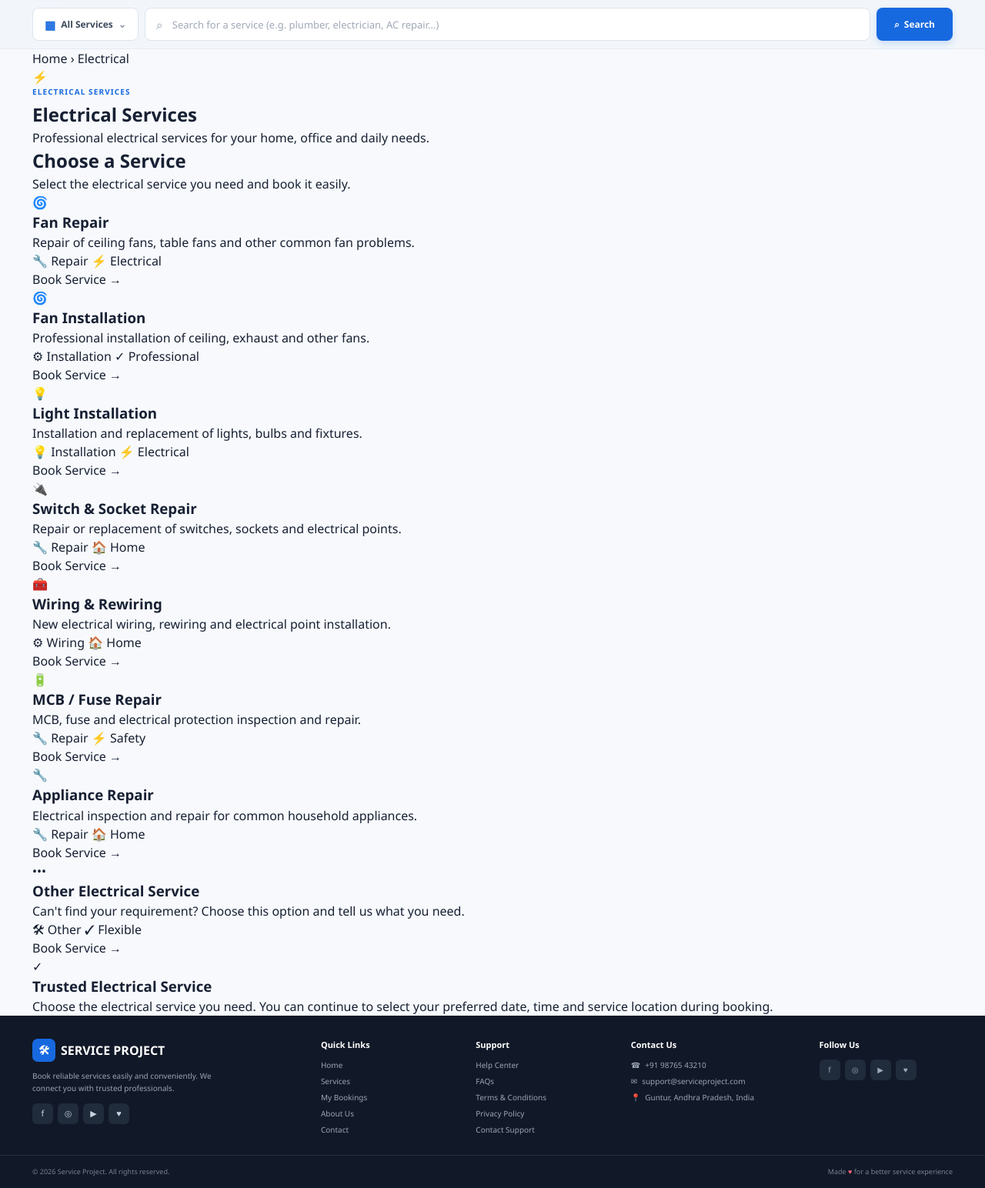
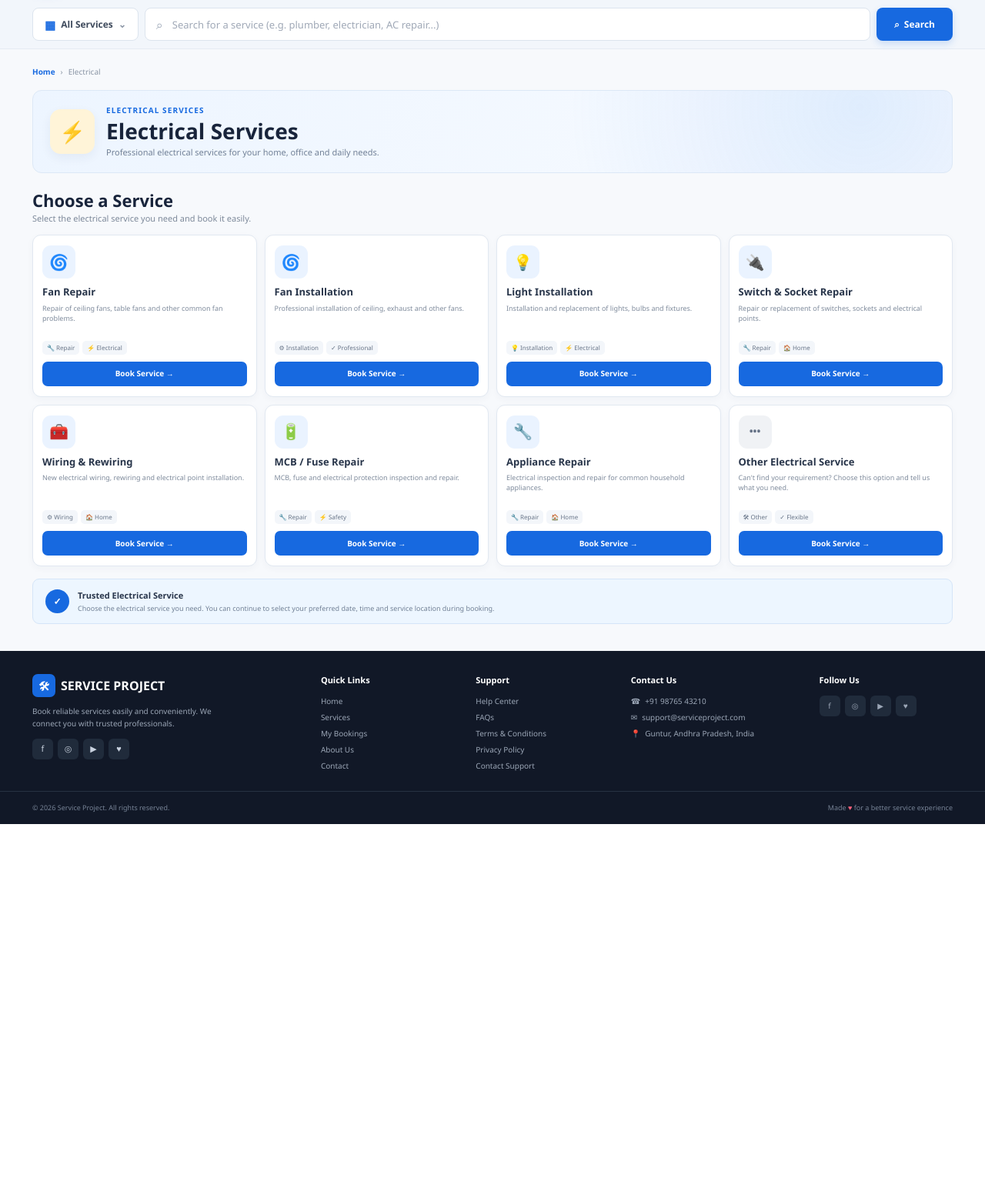
Before and after one commit to skdariyasafru/services, a Flask app: page /services/electrical in a window 1280 px wide. Shown: the part 72-1616 px from the top of the page at 77% size. After the commit the page ends 1143 px from the top, so only its background shows below. Run offline with Flask 3, Linux system fonts and the light colour scheme.

Commit message:
Add styles for electrical services page

```diff
--- a/static/css/style.css
+++ b/static/css/style.css
@@ -2023,3 +2023,350 @@ input {
 .service-card a {
     font-size: 9px;
 }
+
+/* =========================================================
+   ELECTRICAL SERVICES
+   SAME STYLE AS HOME PAGE
+========================================================= */
+
+.electrical-page {
+    background: #f7f9fc;
+    padding: 22px 0 35px;
+    min-height: 600px;
+}
+
+
+/* BREADCRUMB */
+
+.electrical-breadcrumb {
+    display: flex;
+    align-items: center;
+    gap: 7px;
+
+    margin-bottom: 16px;
+
+    color: #8a95a5;
+    font-size: 10px;
+}
+
+.electrical-breadcrumb a {
+    color: #1769e0;
+    font-weight: 600;
+}
+
+.electrical-breadcrumb a:hover {
+    text-decoration: underline;
+}
+
+
+/* HEADER */
+
+.electrical-header {
+    min-height: 105px;
+
+    display: flex;
+    align-items: center;
+    gap: 15px;
+
+    margin-bottom: 22px;
+    padding: 18px 22px;
+
+    border-radius: 12px;
+
+    background:
+        radial-gradient(
+            circle at 90% 20%,
+            rgba(91, 157, 244, 0.15),
+            transparent 35%
+        ),
+        linear-gradient(
+            110deg,
+            #edf5ff,
+            #f8fbff
+        );
+
+    border: 1px solid #dce8f6;
+}
+
+.electrical-header-icon {
+    width: 58px;
+    height: 58px;
+
+    flex-shrink: 0;
+
+    display: flex;
+    align-items: center;
+    justify-content: center;
+
+    border-radius: 14px;
+
+    background: #fff4d8;
+
+    font-size: 27px;
+
+    box-shadow: 0 5px 14px rgba(30, 55, 90, 0.06);
+}
+
+.electrical-header h1 {
+    margin: 2px 0 4px;
+
+    color: #18243b;
+
+    font-size: 28px;
+    line-height: 1.1;
+    font-weight: 800;
+}
+
+.electrical-header p {
+    color: #718096;
+    font-size: 11px;
+}
+
+
+/* TITLE */
+
+.electrical-title-row {
+    margin-bottom: 13px;
+}
+
+.electrical-title-row h2 {
+    margin-bottom: 2px;
+
+    color: #18243b;
+
+    font-size: 22px;
+    line-height: 1.2;
+}
+
+.electrical-title-row p {
+    color: #7d899a;
+    font-size: 11px;
+}
+
+
+/* GRID */
+
+.electrical-service-grid {
+    display: grid;
+
+    grid-template-columns: repeat(4, 1fr);
+
+    gap: 10px;
+}
+
+
+/* CARD */
+
+.electrical-service-card {
+    min-height: 190px;
+
+    padding: 13px 12px;
+
+    display: flex;
+    flex-direction: column;
+    align-items: flex-start;
+
+    background: #ffffff;
+
+    border: 1px solid #e1e8f1;
+    border-radius: 11px;
+
+    box-shadow: 0 3px 10px rgba(25, 55, 95, 0.035);
+
+    transition: 0.2s ease;
+}
+
+.electrical-service-card:hover {
+    transform: translateY(-3px);
+
+    border-color: #bcd2ed;
+
+    box-shadow: 0 9px 22px rgba(25, 65, 110, 0.08);
+}
+
+
+/* ICON */
+
+.electrical-service-icon {
+    width: 43px;
+    height: 43px;
+
+    display: flex;
+    align-items: center;
+    justify-content: center;
+
+    margin-bottom: 8px;
+
+    border-radius: 11px;
+
+    background: #eaf3ff;
+
+    font-size: 20px;
+}
+
+.electrical-service-icon.more {
+    background: #f0f2f5;
+
+    color: #657286;
+
+    font-size: 13px;
+    font-weight: 800;
+}
+
+
+/* TEXT */
+
+.electrical-service-card h3 {
+    margin-bottom: 4px;
+
+    color: #29364b;
+
+    font-size: 13px;
+    font-weight: 700;
+}
+
+.electrical-service-card p {
+    min-height: 42px;
+
+    margin-bottom: 7px;
+
+    color: #7f8b9c;
+
+    font-size: 9px;
+    line-height: 1.45;
+}
+
+
+/* TAGS */
+
+.electrical-tags {
+    display: flex;
+    flex-wrap: wrap;
+    gap: 4px;
+
+    margin-bottom: 9px;
+}
+
+.electrical-tags span {
+    padding: 3px 6px;
+
+    border-radius: 5px;
+
+    background: #f3f6fa;
+
+    color: #687588;
+
+    font-size: 8px;
+}
+
+
+/* BOOK BUTTON */
+
+.electrical-book-btn {
+    width: 100%;
+    min-height: 32px;
+
+    margin-top: auto;
+
+    display: flex;
+    align-items: center;
+    justify-content: center;
+
+    border-radius: 7px;
+
+    background: #1769e0;
+    color: #ffffff;
+
+    font-size: 10px;
+    font-weight: 700;
+
+    transition: 0.2s ease;
+}
+
+.electrical-book-btn:hover {
+    background: #0f57c4;
+}
+
+
+/* INFO */
+
+.electrical-info {
+    margin-top: 16px;
+    padding: 13px 16px;
+
+    display: flex;
+    align-items: center;
+    gap: 11px;
+
+    border: 1px solid #d5e5f8;
+    border-radius: 9px;
+
+    background: #edf6ff;
+}
+
+.electrical-info-icon {
+    width: 31px;
+    height: 31px;
+
+    flex-shrink: 0;
+
+    display: flex;
+    align-items: center;
+    justify-content: center;
+
+    border-radius: 50%;
+
+    background: #1769e0;
+    color: #ffffff;
+
+    font-size: 12px;
+    font-weight: 800;
+}
+
+.electrical-info h3 {
+    margin-bottom: 1px;
+
+    color: #29364b;
+    font-size: 11px;
+}
+
+.electrical-info p {
+    color: #718096;
+    font-size: 9px;
+}
+
+
+/* =========================================================
+   RESPONSIVE
+========================================================= */
+
+@media (max-width: 1000px) {
+
+    .electrical-service-grid {
+        grid-template-columns: repeat(3, 1fr);
+    }
+}
+
+
+@media (max-width: 700px) {
+
+    .electrical-service-grid {
+        grid-template-columns: repeat(2, 1fr);
+    }
+}
+
+
+@media (max-width: 480px) {
+
+    .electrical-header {
+        padding: 15px;
+    }
+
+    .electrical-header h1 {
+        font-size: 23px;
+    }
+
+    .electrical-service-grid {
+        grid-template-columns: 1fr;
+    }
+}
```
